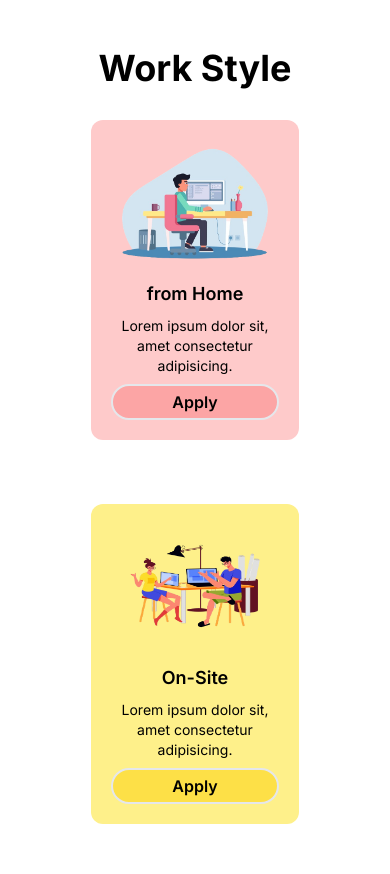
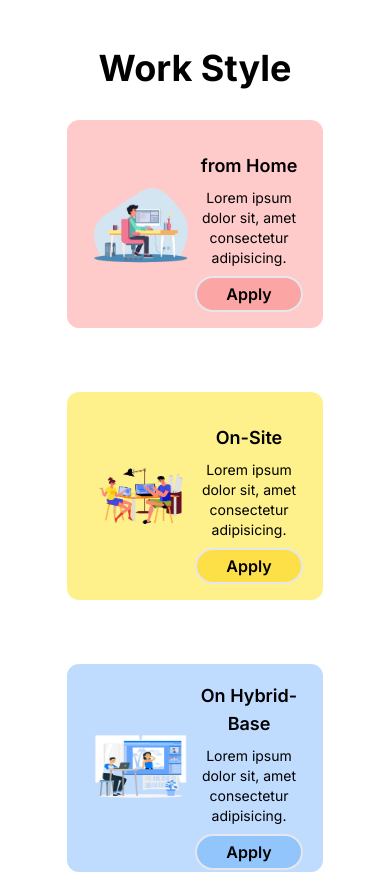
Before and after one commit to shaqqitech/newway, a Next.js app: page / in a window 390 px wide. Shown: the part 860-1734 px from the top of the page. Built offline with nearby package versions, Linux system fonts and the light colour scheme.

Commit message:
cards style change on small devices in work component

```diff
--- a/src/app/page.js
+++ b/src/app/page.js
@@ -7,7 +7,6 @@ import Work from "@/components/Work";
 import Aos from "aos";
 import 'aos/dist/aos.css';
 import { useEffect } from "react";
-import ThemeChanger from "./ThemeChanger";
 
 export default function Home() {
   useEffect(() => {
@@ -19,13 +18,12 @@ export default function Home() {
     });
   }, []);
   return (
-    <main className="w-screen">
+    <main className="max-w-screen">
       <Main />
       <Work />
       <Facilities />
       <Feedback />
       <ThankYou />
-      {/* <ThemeChanger /> */}
     </main>
   );
 }
--- a/src/components/Work.jsx
+++ b/src/components/Work.jsx
@@ -32,7 +32,7 @@ const Work = () => {
       <div className="grid grid-cols-1 sm:grid-cols-2 md:grid-cols-3 gap-16 dark:text-black">
         {data.map((item) => (
           <div
-            className={`w-52 h-80 rounded-xl  ${item.bg} p-5 flex flex-col space-y-4`}
+            className={`w-64 sm:w-80 h-52 lg:w-52 lg:h-80 rounded-xl  ${item.bg} p-5 flex flex-row lg:flex-col  justify-center items-center space-y-4`}
             key={item.title}
           >
             <div
```
